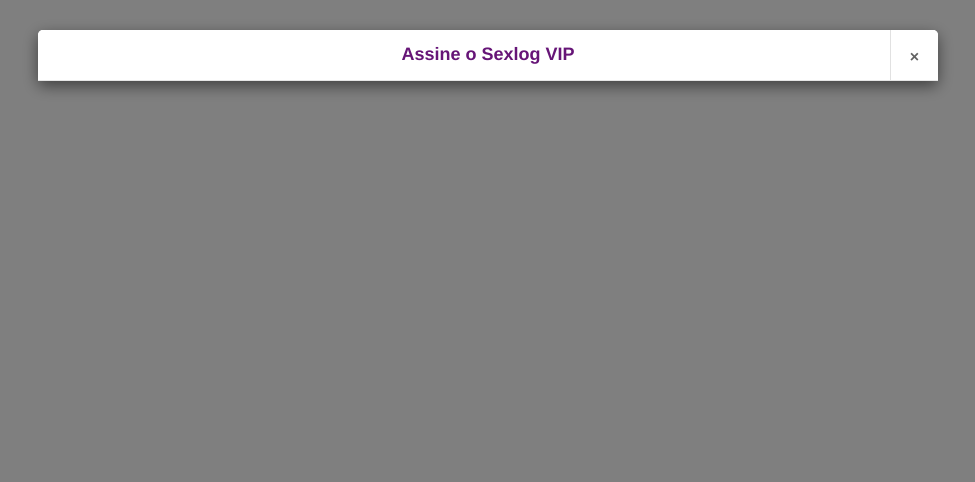
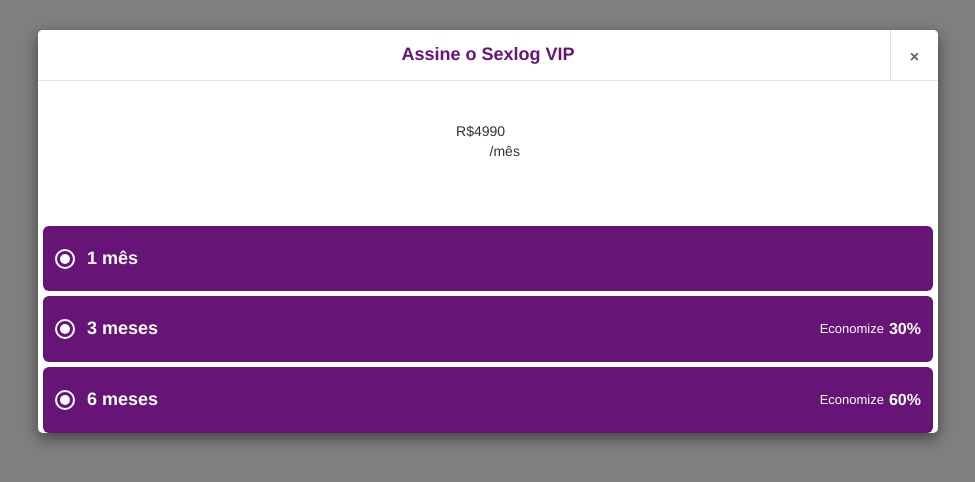
Before and after one commit to hjkuba/front-test, a React app: page / in a window 1280 px wide. Shown: the top 482 px of the page, without its empty margins (152-1127 px from the left). Built offline with nearby package versions, Linux system fonts and the light colour scheme.

Commit message:
Implementing Pricing Body styles

```diff
--- a/src/App.js
+++ b/src/App.js
@@ -1,5 +1,6 @@
 import React, { Component } from 'react';
-import { SexLogModal, SexLogHeader } from './components';
+import { SexLogModal, SexLogHeader, SexLogBody,
+    PriceContainer, PlanOptionsContainer, PlanOption } from './components';
 
 class App extends Component {
     render() {
@@ -9,6 +10,19 @@
                     <SexLogHeader
                         title="Assine o Sexlog VIP"
                     />
+                    <SexLogBody>
+                        <PriceContainer
+                            currency="R$"
+                            integer="49"
+                            decimal="90"
+                            periodicy="/mês"
+                        />
+                        <PlanOptionsContainer>
+                            <PlanOption name="1 mês"/>
+                            <PlanOption name="3 meses" discount="Economize 30%"/>
+                            <PlanOption name="6 meses" discount="Economize 60%"/>
+                        </PlanOptionsContainer>
+                    </SexLogBody>
                 </SexLogModal>
             </div>
         );
--- /dev/null
+++ b/src/components/PlanOption.js
@@ -0,0 +1,31 @@
+import React from 'react';
+import './PlanOption.scss';
+
+const PlanOption = (props) => {
+    const discountText = (string) => {
+        if(string) return string.substring(0, string.length - 4);
+        return;
+    };
+    const discountValue = (string) => {
+        if(string) return string.substring(string.length - 4, string.length);
+        return;
+    };
+    return (
+        <div className="plan-option">
+            <div className="selected-radio-container">
+                <div className="selected-radio"></div>
+            </div>
+            <div className="title">
+                {props.name}
+            </div>
+            <div className="discount">
+                { discountText(props.discount) }
+                <span className="discount-value">
+                    { discountValue(props.discount) }
+                </span>
+            </div>
+        </div>
+    );
+}
+
+export default PlanOption;
--- /dev/null
+++ b/src/components/PlanOption.scss
@@ -0,0 +1,47 @@
+@import '../styles/size_variables';
+@import '../styles/color-variables';
+
+.plan-option {
+  background-color: $purple-color;
+  margin: 5px;
+  padding: 20px 12px;
+  display: flex;
+  border-radius: 6px;
+  align-items: center;
+  position: relative;
+  .selected-radio-container {
+    display: flex;
+    justify-content: center;
+    align-items: center;
+    border-radius: 50%;
+    width: 20px;
+    height: 20px;
+    background: transparent;
+    border: 2px solid white;
+    .selected-radio {
+      border-radius: 50%;
+      width: 10px;
+      height: 10px;
+      background: white;
+    }
+  }
+  .title {
+    color: white;
+    padding: 0 12px;
+    font-size: 18px;
+    font-weight: bold;
+  }
+  .discount {
+    display: flex;
+    align-items: center;
+    color: white;
+    font-size: 13px;
+    right: 12px;
+    position: absolute;
+    &-value {
+      margin-left: 5px;
+      font-weight: bold;
+      font-size: 16px;
+    }
+  }
+}
--- /dev/null
+++ b/src/components/PlanOptionsContainer.js
@@ -0,0 +1,11 @@
+import React from 'react';
+
+const PlanOptionsContainer = (props) => (
+    <div className="plan-options-container">
+        <form>
+            {props.children}
+        </form>
+    </div>
+);
+
+export default PlanOptionsContainer;
--- /dev/null
+++ b/src/components/PriceContainer.js
@@ -0,0 +1,15 @@
+import React from 'react';
+import './PriceContainer.scss';
+
+const PriceContainer = (props) => (
+    <div className="price-container">
+        <span className="currency">{props.currency}</span>
+        <span className="integer">{props.integer}</span>
+        <div className="decimal-periodicy-container">
+            <span className="decimal">{props.decimal}</span>
+            <span className="periodicy">{props.periodicy}</span>
+        </div>
+    </div>
+);
+
+export default PriceContainer;
--- /dev/null
+++ b/src/components/PriceContainer.scss
@@ -0,0 +1,36 @@
+@import '../styles/size_variables';
+@import '../styles/color-variables';
+
+.price-container {
+  display: flex;
+  justify-content: center;
+  padding: 40px 0 60px 0;
+  .decimal-periodicy-container {
+    display: flex;
+    flex-direction: column;
+    justify-content: space-between;
+  }
+  @media(max-width: $xs-max) {
+    text-align: center;
+    .currency {
+      font-size: 16px;
+      color: $dark-grey-color;
+    }
+    .integer {
+      color: $purple-color;
+      font-weight: bold;
+      font-size: 90px;
+      line-height: 0.8;
+    }
+    .decimal {
+      color: $purple-color;
+      font-weight: bold;
+      font-size: 30px;
+    }
+    .periodicy {
+      font-size: 16px;
+      line-height: 1;
+      color: $pink-color;
+    }
+  }
+}
--- /dev/null
+++ b/src/components/SexLogBody.js
@@ -0,0 +1,11 @@
+import React from 'react';
+import { Modal } from 'react-bootstrap';
+import './SexLogBody.scss';
+
+const SexLogBody = (props) => (
+    <Modal.Body className="sexlog-body">
+        {props.children}
+    </Modal.Body>
+);
+
+export default SexLogBody;
--- /dev/null
+++ b/src/components/SexLogBody.scss
@@ -0,0 +1,5 @@
+.sexlog-body {
+  &.modal-body {
+    padding: 0;
+  }
+}
--- a/src/components/index.js
+++ b/src/components/index.js
@@ -1,4 +1,9 @@
 import SexLogModal from './SexLogModal';
 import SexLogHeader from './SexLogHeader';
+import SexLogBody from './SexLogBody';
+import PriceContainer from './PriceContainer';
+import PlanOptionsContainer from './PlanOptionsContainer';
+import PlanOption from './PlanOption';
 
-export { SexLogModal, SexLogHeader };
+export { SexLogModal, SexLogHeader, SexLogBody, PriceContainer,
+    PlanOptionsContainer, PlanOption };
--- a/src/styles/color-variables.scss
+++ b/src/styles/color-variables.scss
@@ -1,4 +1,5 @@
 $background-color: #f5f5f5;
 $grey-color: #e1e1e1;
 $dark-grey-color: #626262;
+$pink-color: #d62477;
 $purple-color: #661577;
```
